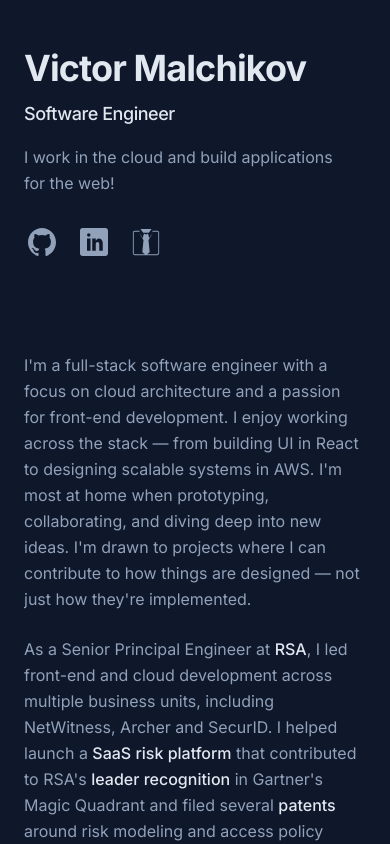
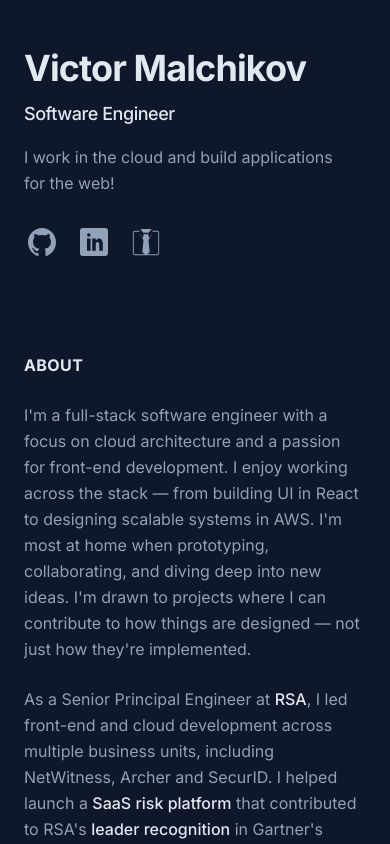
Before and after one commit to vmalchik/portfolio, a Next.js app: page / in a window 390 px wide. Shown: the top 844 px of the page. Built offline with nearby package versions, Linux system fonts and the light colour scheme.

Commit message:
home page section header

```diff
--- a/src/components/common/social-links.tsx
+++ b/src/components/common/social-links.tsx
@@ -14,19 +14,19 @@ const links: SocialLink[] = [
   {
     href: "https://github.com/vmalchik/",
     icon: GitHubIcon,
-    ariaLabel: "GitHub link (opens in new tab)",
+    ariaLabel: "GitHub (opens in new tab)",
     label: "GitHub"
   },
   {
     href: "https://www.linkedin.com/in/victor-malchikov/",
     icon: LinkedinIcon,
-    ariaLabel: "LinkedIn link (opens in new tab)",
+    ariaLabel: "LinkedIn (opens in new tab)",
     label: "LinkedIn"
   },
   {
     href: "/resume.pdf",
     icon: TieIcon,
-    ariaLabel: "Resume link (navigates to resume page)",
+    ariaLabel: "Resume (navigates to resume page)",
     label: "Resume"
   }
 ];
--- a/src/components/page/home/about.tsx
+++ b/src/components/page/home/about.tsx
@@ -1,5 +1,6 @@
 import FancyLink from "@/components/common/fancy-link";
 import { PageSections } from "@/components/page/home/anchor-links";
+import SectionHeader from "./section-header";
 // This file contains the content for the "About" section of the home page.
 // https://www.complytec.com/wp-content/uploads/RSA-Archer-Gartner-Reports.pdf
 // https://patents.google.com/patent/US11122438B2/en?q=(victor+malchikov)&oq=victor+malchikov
@@ -87,6 +88,7 @@ export const aboutParagraphs = {
 export default function About() {
   return (
     <section id={PageSections.ABOUT} className="space-y-6">
+      <SectionHeader>About</SectionHeader>
       {aboutParagraphs.intro}
       {aboutParagraphs.rsa}
       {aboutParagraphs.startups}
--- /dev/null
+++ b/src/components/page/home/section-header.tsx
@@ -0,0 +1,9 @@
+export const SectionHeader = ({ children }: { children: React.ReactNode }) => {
+  return (
+    <h2 className="text-md font-bold uppercase tracking-wide text-slate-200 lg:sr-only">
+      {children}
+    </h2>
+  );
+};
+
+export default SectionHeader;
```
